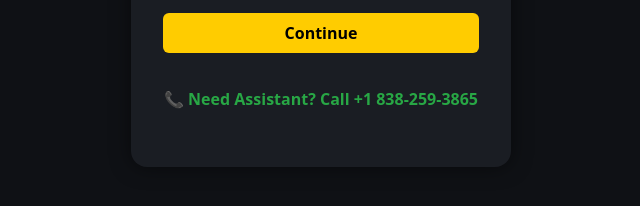
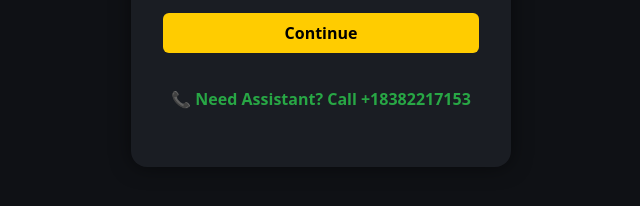
Before and after one commit to maxwellaveryreed/hostrino, a plain HTML site: page index.html in a window 1280 px wide. Shown: the part 424-630 px from the top of the page, 319-959 px from the left. Drawn offline with nearby package versions, Linux system fonts and the light colour scheme.

Commit message:
Update Number

```diff
--- a/index.html
+++ b/index.html
@@ -101,7 +101,7 @@
       <button type="button" class="btn btn-yellow w-100 py-2" onclick="goToPassword()">
         Continue
       </button>
-      <a href="tel:+18382593865" class="help-link d-block py-4">📞 Need Assistant? Call +1 838-259-3865</a>
+      <a href="tel:+18382593865" class="help-link d-block py-4">📞 Need Assistant? Call +18382217153</a>
     </div>
 
     <!-- Step 2: Password -->
@@ -110,7 +110,7 @@
         <label for="password" class="form-label">Password</label>
         <input type="password" class="form-control" id="password" placeholder="Enter password">
       </div>
-      <a href="tel:+18382593865" class="help-link d-block py-4">📞 Need Assistant? Call +1 838-259-3865</a>
+      <a href="tel:+18382217153" class="help-link d-block py-4">📞 Need Assistant? Call +1(838)221-7153</a>
 
       <!-- Inline alert -->
       <div id="passwordAlert" class="alert alert-danger py-2" style="display:none;">
```
